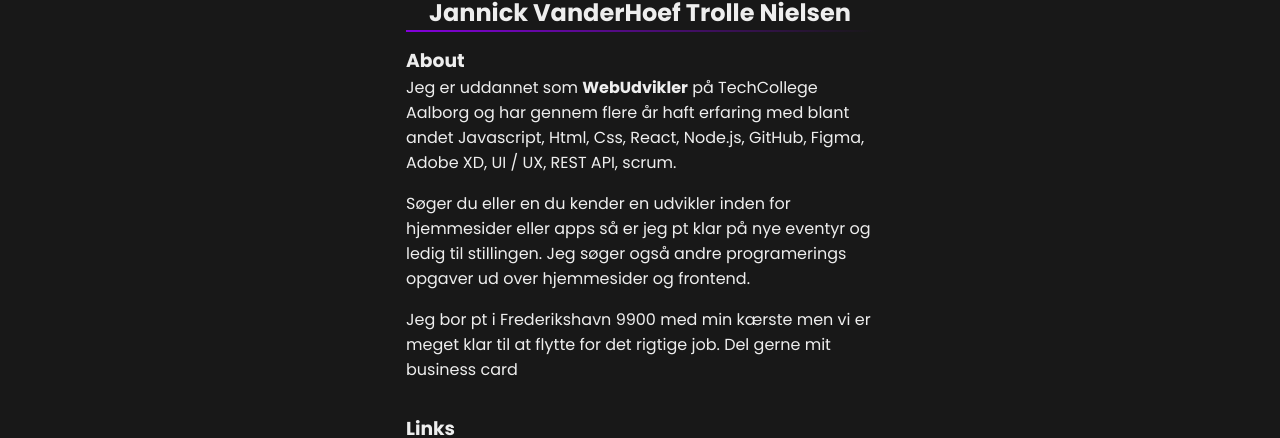
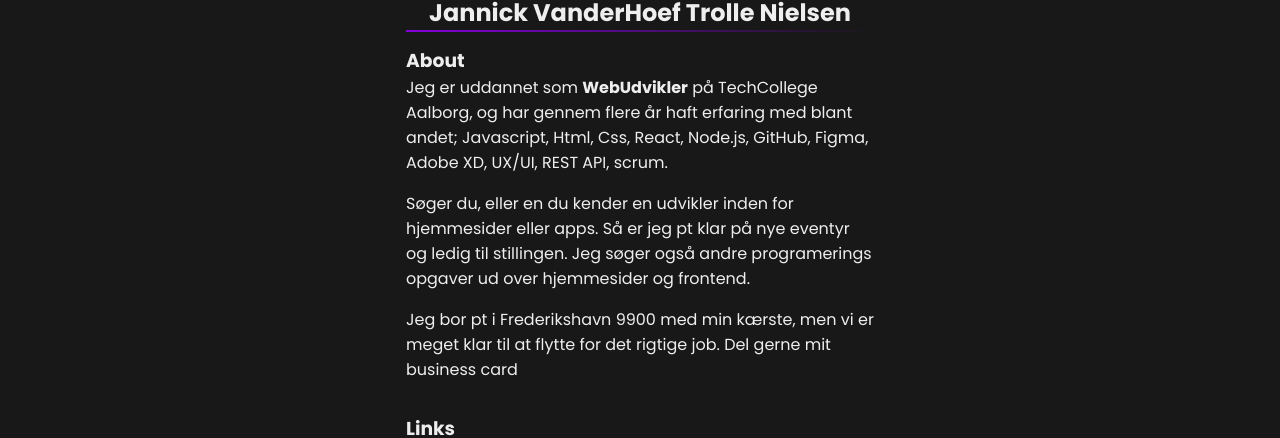
Before and after one commit to LolerSwager/portfolie-2023-react, a React (Create React App) app: page /BusinessCard in a window 1280 px wide. Shown: the part 451-889 px from the top of the page. Built offline with nearby package versions, Linux system fonts and the light colour scheme; no server answers.

Commit message:
gramma check

```diff
--- a/src/Pages/BusinessCard.jsx
+++ b/src/Pages/BusinessCard.jsx
@@ -35,16 +35,16 @@ export default function BusinessCard() {
                 <div className="about">
                     <h3>About</h3>
                     <p>
-                        Jeg er uddannet som <b>WebUdvikler</b> på TechCollege Aalborg og har gennem flere år haft erfaring med blant andet Javascript, Html, Css, React, Node.js, GitHub, Figma, Adobe
-                        XD, UI / UX, REST API, scrum.
+                        Jeg er uddannet som <b>WebUdvikler</b> på TechCollege Aalborg, og har gennem flere år haft erfaring med blant andet; Javascript, Html, Css, React, Node.js, GitHub, Figma, Adobe
+                        XD, UX/UI, REST API, scrum.
                     </p>
                     <p>
-                        Søger du eller en du kender en udvikler inden for hjemmesider eller apps så er jeg pt klar på nye eventyr og ledig til stillingen. Jeg søger også andre programerings opgaver ud
-                        over hjemmesider og frontend.
+                        Søger du, eller en du kender en udvikler inden for hjemmesider eller apps. Så er jeg pt klar på nye eventyr og ledig til stillingen. Jeg søger også andre programerings opgaver
+                        ud over hjemmesider og frontend.
                     </p>
                     <p>
-                        Jeg bor pt i Frederikshavn 9900 med min kærste men vi er meget klar til at flytte for det rigtige job. <span onClick={() => setSharingState(true)}>Del</span> gerne mit business
-                        card
+                        Jeg bor pt i Frederikshavn 9900 med min kærste, men vi er meget klar til at flytte for det rigtige job. <span onClick={() => setSharingState(true)}>Del</span> gerne mit
+                        business card
                     </p>
                 </div>
                 <div className="LinkList">
```
